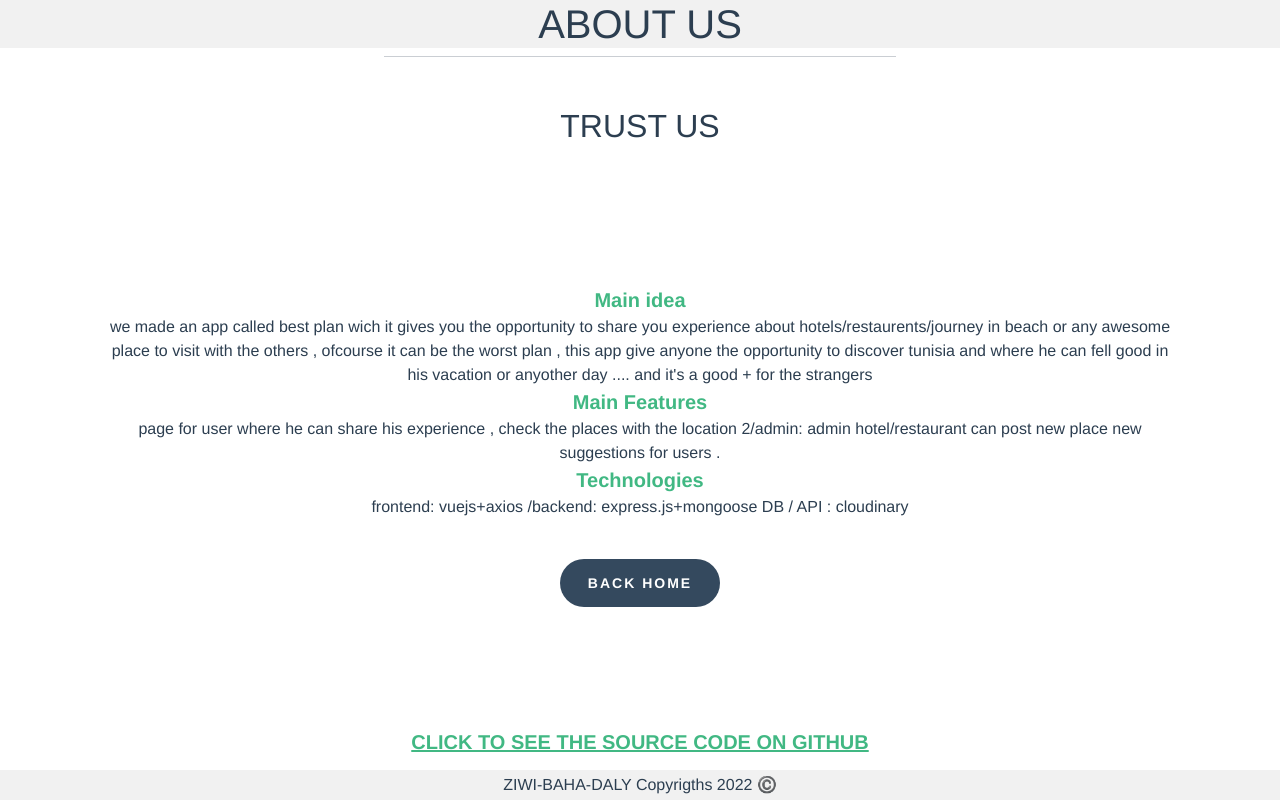
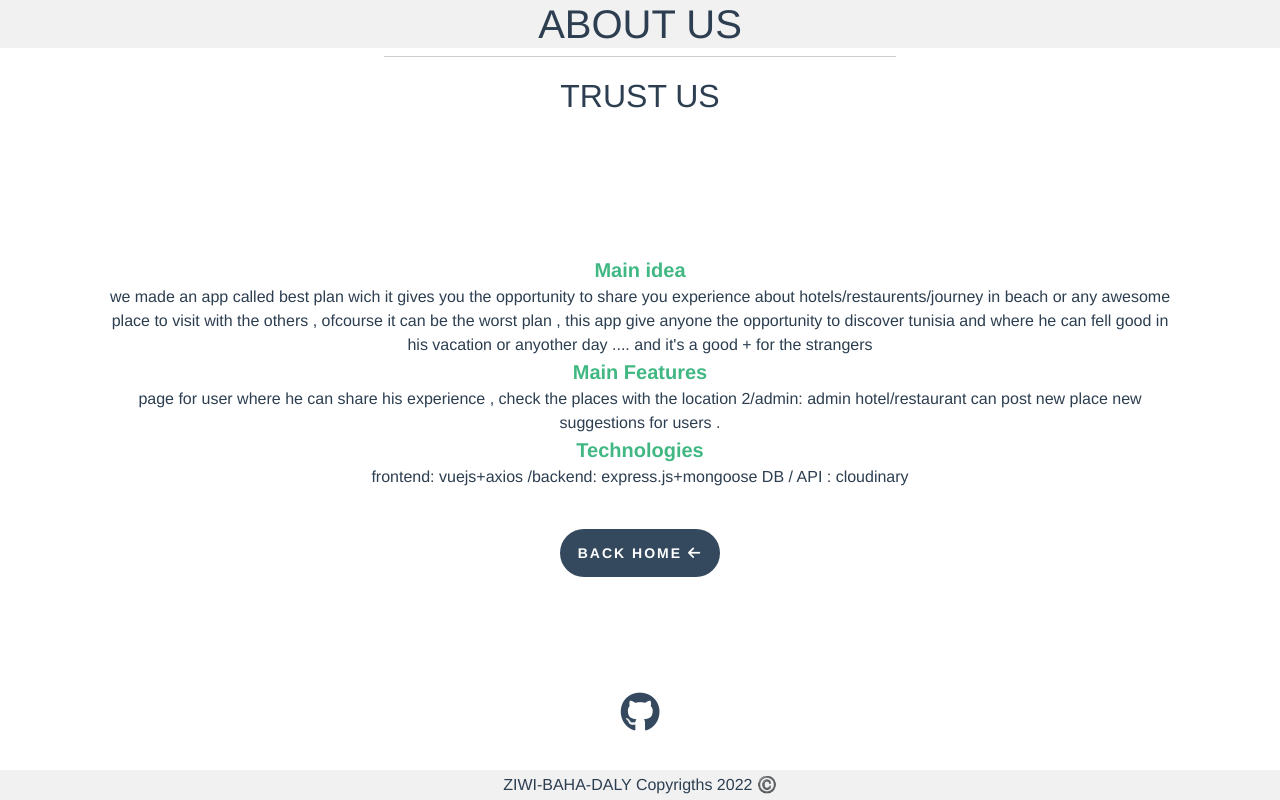
Before and after one commit to Trust-us/Trust-us, a Vue app in the folder client/: page /about in a window 1280 px wide. Built offline with nearby package versions, Linux system fonts and the light colour scheme.

Commit message:
adding style

```diff
--- a/client/public/index.html
+++ b/client/public/index.html
@@ -4,11 +4,13 @@
     <meta charset="utf-8">
     <meta http-equiv="X-UA-Compatible" content="IE=edge">
     <meta name="viewport" content="width=device-width,initial-scale=1.0">
+    <link href="https://cdnjs.cloudflare.com/ajax/libs/font-awesome/6.0.0/css/all.min.css" rel="stylesheet" />
+
     <link rel="stylesheet" href="https://cdn.jsdelivr.net/npm/bootstrap@5.2.0/dist/css/bootstrap.min.css">
     <script
     src="https://cdn.jsdelivr.net/npm/bootstrap@5.2.0/dist/js/bootstrap.bundle.min.js"
     crossorigin></script>
-    <link rel="icon" href="<%= BASE_URL %>favicon.ico">
+     <link rel="icon" href="<%= BASE_URL %>favicon.ico">
     <title><%= htmlWebpackPlugin.options.title %></title>
   </head>
   <body>
--- a/client/src/components/exp_navbar.vue
+++ b/client/src/components/exp_navbar.vue
@@ -4,10 +4,11 @@
       <a class="baha">Trust-us</a>
 
       <router-link to="/home">Feed</router-link>
-      <router-link to="/Experience">Profile</router-link>
-      <router-link to="/share">Share</router-link>
-      <router-link to="/about">About</router-link>
-      <router-link v-on:click="Logout" to="/">Logout</router-link>
+      <router-link to="/Experience">Profile <i class="fa fa-home fa-1x"></i></router-link>
+      <router-link to="/share">Share <i class="fa-solid fa-share"></i></router-link>
+      <router-link to="/about">About <i class="fa-solid fa-address-card"></i></router-link>
+      <router-link v-on:click="Logout" to="/">Logout <i class="fa fa-sign-out" aria-hidden="true"></i>
+</router-link>
     </nav>
     <router-view />
   </div>
--- a/client/src/views/AboutTeam.vue
+++ b/client/src/views/AboutTeam.vue
@@ -11,8 +11,9 @@
       </div>
       <div class="w3-display-bottomleft w3-padding-large"></div>
     </div><br>
-    <button @click="backHome" class="btn">BACK HOME</button><br><br><br><br><br><br>
-   <a href="https://github.com/Trust-us/Trust-us" id="a">CLICK TO SEE THE SOURCE CODE ON GITHUB</a>
+    <button @click="backHome" class="btn">BACK HOME <i class="fa fa-arrow-left" aria-hidden="true"></i>
+</button><br><br><br><br><br><br>
+   <a  href="https://github.com/Trust-us/Trust-us" id="a"> <i class="fa-brands fa-github fa-2xl" ></i></a>
   </div>
 </template>
 <script>
@@ -62,14 +63,13 @@ export default {
   margin-right:100px ;
 }
 #h2{
-  margin-top: 50px;
+  margin-top: 20px;
 }
 #a{
   margin-top: 100px;
   font-size: 20px;
   font-weight: bold;
-  color: #41B883;
+  color: #34495E;
 }
 
-
 </style>
--- a/client/src/views/ExperienceView.vue
+++ b/client/src/views/ExperienceView.vue
@@ -14,10 +14,11 @@
       </div>
 
       <button type="button" class="btn" @click="editExperience(item._id)">
-        Edit
+        Edit <i class="fa-solid fa-pen-to-square"></i>
       </button>
       <button type="button" class="btn" @click="deleteExperience(item._id)">
-        Delete
+        Delete <i class="fa fa-trash" aria-hidden="true"></i>
+
       </button>
     </div>
   </div>
--- a/client/src/views/shareExperience.vue
+++ b/client/src/views/shareExperience.vue
@@ -82,7 +82,7 @@
       <hr />
 
       <div class="my-3">
-        <input type="submit" class="btn" value="share"/>
+        <button type="submit" class="btn" value="share" > share <i class="fa-solid fa-share"></i></button>
 
       </div>
       <div></div>
```
